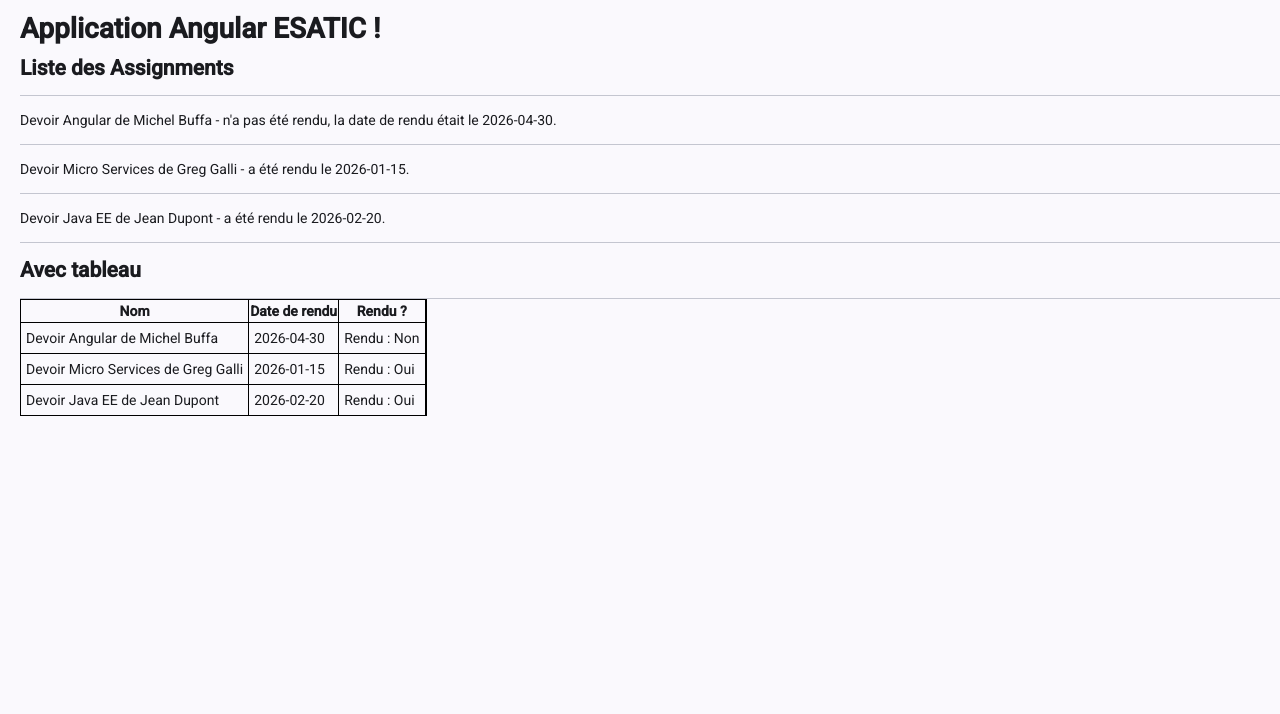
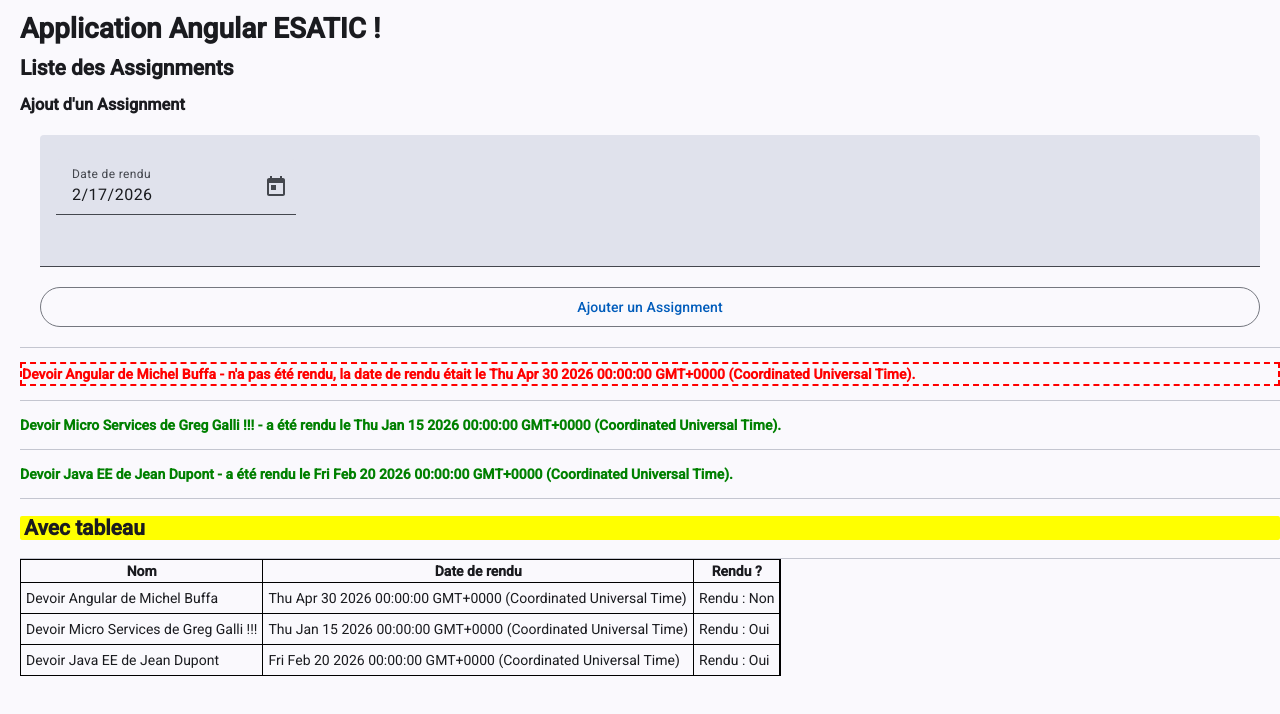
Before and after one commit to doumb46/front_angular, an Angular app: page / in a window 1280 px wide. Shown: the top 714 px of the page. Built offline with nearby package versions, Linux system fonts and the light colour scheme.

Commit message:
ajout assignment avec signaux

```diff
--- /dev/null
+++ b/src/app/assignments/assignment.model.ts
@@ -0,0 +1,5 @@
+export class Assignment {
+    nom!: string;
+    dateDeRendu!: Date;
+    rendu!: boolean;
+}
--- a/src/app/assignments/assignments.css
+++ b/src/app/assignments/assignments.css
@@ -10,3 +10,20 @@
 tr:hover {
     background-color : yellow;
 }
+
+.rendu {
+    background-color : lightgreen;
+    color:blue;
+}
+
+.nonRendu {
+    background-color : lightcoral;
+    color:yellow;
+    border : 2px dashed red;
+}
+
+.form {
+    display:flex;
+    flex-direction: column;
+    margin:20px;
+}
--- a/src/app/assignments/assignments.html
+++ b/src/app/assignments/assignments.html
@@ -1,19 +1,59 @@
 <h2>{{titre}}</h2>
+<h3>Ajout d'un Assignment</h3>
+<form ngForm
+      #assignmentForm
+      (submit)="onSubmit($event); assignmentForm.reset()"
+      class="form"
+>
+   <mat-form-field>
+    <mat-form-field>
+        <mat-label>Date de rendu</mat-label>
+            <!-- #docregion toggle -->
+            <input matInput
+                   [matDatepicker]="picker"
+                   placeholder = "Date de rendu"
+                   name="dateDeRendu"
+                   [ngModel]="dateDeRendu()"
+                   (ngModelChange)="dateDeRendu.set($event)"
+            >
+            <mat-datepicker-toggle matIconSuffix [for]="picker"></mat-datepicker-toggle>
+            <mat-datepicker #picker></mat-datepicker>
+            <!-- #enddocregion toggle -->
+       </mat-form-field>
+       <input matInput
+              name="nomDevoir"
+              [ngModel]="nomDevoir()"
+              (ngModelChange)="nomDevoir.set($event)"
+              placeholder="Nom du devoir à ajouter"
+        >
+   </mat-form-field>
+
+    <button mat-stroked-button
+            color="primary"
+            [disabled]="!ajoutActive()"
+    >
+        Ajouter un Assignment
+    </button>
+</form>
+
+
 <mat-divider></mat-divider>
-@for(a of assignments; track a.nom) {
+@for(a of assignments(); track a.nom) {
+    <div>
     @if(a.rendu) {
-       <p>
+       <p appRendu>
           {{a.nom}} - a été rendu le {{a.dateDeRendu}}.
        </p>
     } @else {
-       <p>
+       <p appNonRendu>
           {{a.nom}} - n'a pas été rendu, la date de rendu était le {{a.dateDeRendu}}.
       </p>
     }
+    </div>
   <mat-divider></mat-divider>
 }
 
-<h2>Avec tableau</h2>
+<h2 appImportant>Avec tableau</h2>
 <mat-divider></mat-divider>
 <table>
     <tr>
@@ -22,7 +62,7 @@
         <th>Rendu ?</th>
     </tr>
     <tbody>
-@for(assignment of assignments; track assignment.nom) {
+@for(assignment of assignments(); track assignment.nom) {
   <tr>
     <td>{{assignment.nom}}</td>
     <td>{{assignment.dateDeRendu}}</td>
--- a/src/app/assignments/assignments.ts
+++ b/src/app/assignments/assignments.ts
@@ -1,32 +1,115 @@
-import { Component } from '@angular/core';
+import { Component, OnInit, signal,ChangeDetectionStrategy  } from '@angular/core';
 
 import { MatDividerModule } from '@angular/material/divider';
+import { MatButtonModule } from '@angular/material/button';
+import {MatDatepickerModule} from '@angular/material/datepicker';
+import {MatInputModule} from '@angular/material/input';
+import {MatFormFieldModule} from '@angular/material/form-field';
+import {provideNativeDateAdapter} from '@angular/material/core';
+
+import { FormsModule } from '@angular/forms';
+
+import { Rendu } from '../shared/rendu';
+import { NonRendu } from '../shared/non-rendu';
+import { ImportantDirective } from '../shared/important.directive';
+import { Assignment } from './assignment.model';
 
 @Component({
   selector: 'app-assignments',
-  imports: [MatDividerModule],
+  imports: [MatDividerModule, Rendu, NonRendu, ImportantDirective,
+    MatButtonModule, FormsModule, MatFormFieldModule, MatInputModule,
+    MatDatepickerModule
+  ],
   templateUrl: './assignments.html',
   styleUrl: './assignments.css',
+  providers: [provideNativeDateAdapter()],
+  changeDetection: ChangeDetectionStrategy.OnPush,
 })
-export class Assignments {
+export class Assignments implements OnInit {
   titre = "Liste des Assignments";
+  ajoutActive = signal(true);
+
+  // Pour les champs du formulaire d'ajout d'un devoir
+  nomDevoir = signal('');
+  // Je veux une date de rendu "vide" par défaut
+  dateDeRendu = signal(new Date());
 
   // un tableau avec une liste de devoirs (assignments en anglais)
-  assignments = [
+  assignments = signal([
     {
       nom: "Devoir Angular de Michel Buffa",
-      dateDeRendu: "2026-04-30",
+      dateDeRendu: new Date("2026-04-30"),
       rendu : false
     },
     {
-      nom: "Devoir Micro Services de Greg Galli",
-      dateDeRendu: "2026-01-15",
+      nom: "Devoir Micro Services de Greg Galli !!!",
+      dateDeRendu: new Date("2026-01-15"),
       rendu : true
     },
     {
       nom: "Devoir Java EE de Jean Dupont",
-      dateDeRendu: "2026-02-20",
+      dateDeRendu: new Date("2026-02-20"),
       rendu : true
     }
-  ];
+  ]);
+
+  ngOnInit(): void {
+    console.log("ngOnInit appelé !!!");
+    /*
+    // appelées à l'initialisation du composant
+    // avant de faire l'affichage, on peut faire des traitements pour
+    // préparer les données etc.
+
+    // Pour le moment, je m'en sers pour montre l'aspect "réactif" d'Angular :
+    // après 3 secondes on va rendre le bouton enabled
+    setTimeout(() => {
+      this.ajoutActive.set(true);
+      console.log("Bouton d'ajout activé !!!");
+    }, 3000);
+
+    // et on va ajouter un devoir après 5 secondes
+    setTimeout(() => {
+      this.assignments.update(list => [
+        ...list,
+        {
+          nom: "NOUVEAU DEVOIR pour montrer la réactivité d'Angular !!!",
+          dateDeRendu: new Date("2026-04-30"),
+          rendu : false
+        }
+      ]);
+      console.log('Nouveau devoir ajouté !!!');
+    }, 5000);
+    */
+  }
+
+  // any = en typescript, c'est un type générique qui peut représenter
+  // n'importe quel type de données. Typiquement, on l'utilise lorsque
+  // le type de données n'est pas connu à l'avance ou peut varier.
+  getColor(assignment: any) {
+    if (assignment.rendu) {
+      return 'green';
+    } else {
+      return 'red';
+    }
+  }
+
+  onSubmit(event:any) {
+    console.log("Form submitted !!!");
+    // on ajoute () à la fin de this.nomDevoir pour récupérer la valeur
+    // actuelle du signal !
+    console.log("Nom du devoir : ", this.nomDevoir());
+    console.log("Date de rendu : ", this.dateDeRendu());
+
+    // on peut faire l'ajout :
+    // on crée un nouvel objet de type Assignment
+    const newAssignment= new Assignment();
+    newAssignment.nom = this.nomDevoir();
+    newAssignment.dateDeRendu = this.dateDeRendu();
+    // on ajoute ce nouvel assignment au tableau des assignments
+    this.assignments.update(list => [...list, newAssignment]);
+
+    // on peut aussi réinitialiser les champs du formulaire
+    //this.nomDevoir.set('');
+    //this.dateDeRendu.set(new Date());
+  }
 }
--- /dev/null
+++ b/src/app/shared/important.directive.ts
@@ -0,0 +1,9 @@
+import { Directive } from '@angular/core';
+
+@Directive({
+  selector: '[appImportant]',
+  host: {
+    style: 'background-color: yellow; padding: 2px 4px; border-radius: 2px;'
+  }
+})
+export class ImportantDirective {}
```
